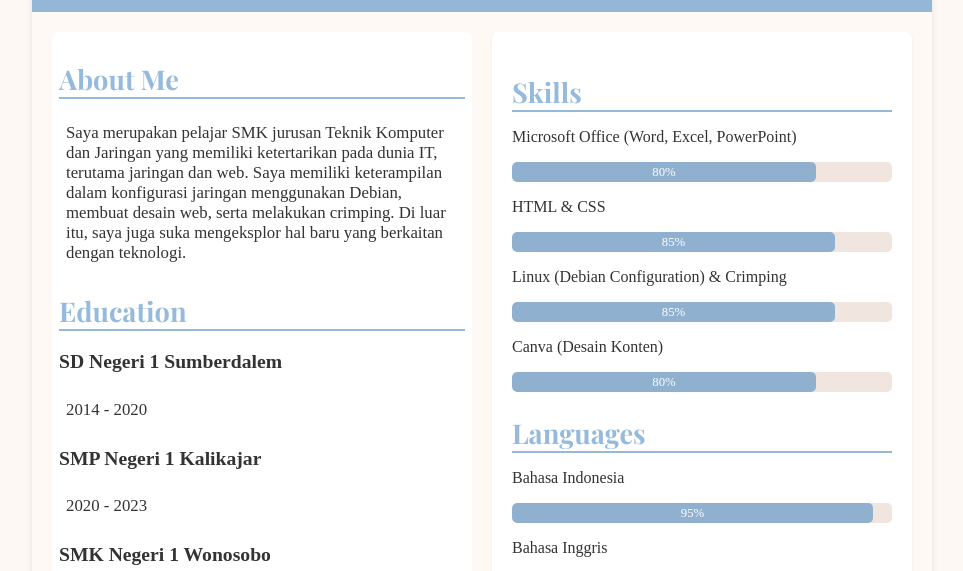
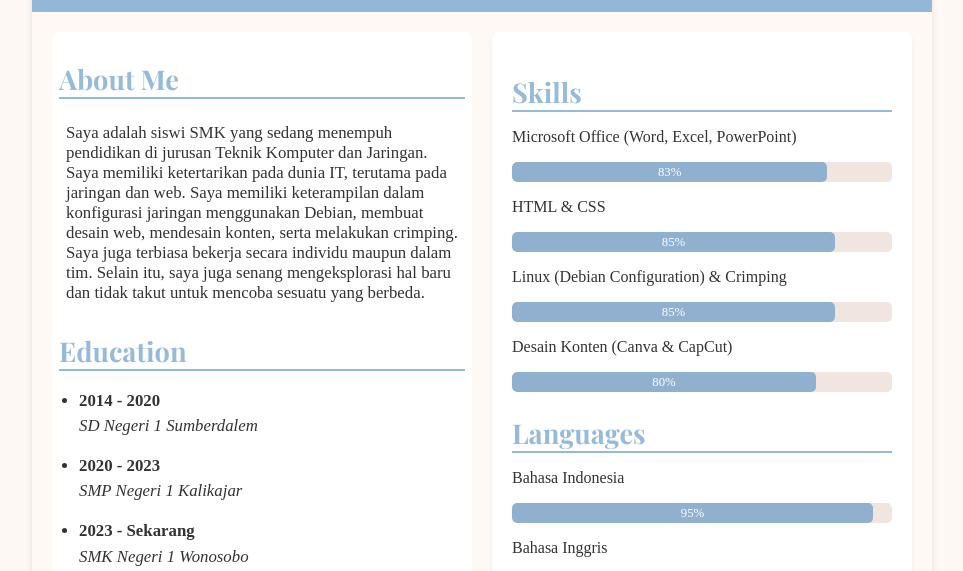
Before and after one commit to nesa-alin/nesaaa, a plain HTML site: page index.html in a window 1280 px wide. Shown: the part 368-939 px from the top of the page, without its empty margins (158-1121 px from the left). Drawn offline with nearby package versions, Linux system fonts and the light colour scheme.

Commit message:
Add files via upload

```diff
--- a/index.html
+++ b/index.html
@@ -35,21 +35,31 @@
       <section class="cv-left">
         <h2>About Me</h2>
         <p>
-         Saya merupakan pelajar SMK jurusan Teknik Komputer dan Jaringan
-         yang memiliki ketertarikan pada dunia IT, terutama jaringan dan web.
-         Saya memiliki keterampilan dalam konfigurasi jaringan menggunakan Debian,
-         membuat desain web, serta melakukan crimping.
-         Di luar itu, saya juga suka mengeksplor hal baru yang berkaitan dengan teknologi.
-
+        Saya adalah siswi SMK yang sedang menempuh pendidikan di jurusan Teknik Komputer dan Jaringan.
+        Saya memiliki ketertarikan pada dunia IT, terutama pada jaringan dan web.
+        Saya memiliki keterampilan dalam konfigurasi jaringan menggunakan Debian,
+        membuat desain web, mendesain konten, serta melakukan crimping.
+        Saya juga terbiasa bekerja secara individu maupun dalam tim.
+        Selain itu, saya juga senang mengeksplorasi hal baru dan tidak takut untuk mencoba sesuatu yang berbeda.
         </p>
 
         <h2>Education</h2>
-        <h3>SD Negeri 1 Sumberdalem</h3>
-        <p>2014 - 2020</p>
-        <h3>SMP Negeri 1 Kalikajar</h3>
-        <p>2020 - 2023</p>
-        <h3>SMK Negeri 1 Wonosobo</h3>
-        <p>2023 - Sekarang</p>
+        <div class="education-list">
+        <ul>
+          <li>
+          <strong>2014 - 2020</strong><br />
+          <em>SD Negeri 1 Sumberdalem</em>
+          </li>
+          <li>
+          <strong>2020 - 2023</strong><br />
+          <em>SMP Negeri 1 Kalikajar</em>
+          </li>
+          <li>
+          <strong>2023 - Sekarang</strong><br />
+          <em>SMK Negeri 1 Wonosobo</em>
+          </li>
+        </ul>
+        </div>
 
         <div class="social-media">
             <h2>Social Media</h2>
@@ -74,7 +84,7 @@
         <h2>Skills</h2>
         <p>Microsoft Office (Word, Excel, PowerPoint)</p>
         <div class="load">
-          <div class="progress" style="width: 80%">80%</div>
+          <div class="progress" style="width: 83%">83%</div>
         </div>
 
         <p>HTML & CSS</p>
@@ -87,7 +97,7 @@
           <div class="progress" style="width: 85%">85%</div>
         </div>
 
-        <p>Canva (Desain Konten)</p>
+        <p>Desain Konten (Canva & CapCut)</p>
         <div class="load">
            <div class="progress" style="width:80%">80%</div>
         </div>
@@ -100,7 +110,7 @@
 
               <p>Bahasa Inggris</p>
               <div class="load">
-                <div class="progress" style="width:75%">75%</div>
+                <div class="progress" style="width:80%">80%</div>
                 </div>
 
 
--- a/style.css
+++ b/style.css
@@ -61,6 +61,23 @@ body {
     border-radius: 7px;
 }
 
+.cv-left ul {
+  list-style-type: disc;
+  padding-left: 20px;
+  font-family: 'Merriweather', serif;
+  margin-bottom: 20px;
+}
+.education-list p {
+  font-family: 'Arial', sans-serif;
+  color: #333;
+  margin-bottom: 15px;
+}
+
+.cv-left ul li {
+  margin-bottom: 15px;
+  line-height: 1.5;
+}
+
 .cv-right {
     padding: 20px;
     background: #ffffff;
@@ -108,13 +125,13 @@ body {
 }
 
 .social-media ul li i {
-    color: #5d95c9a7;
+    color: #000000a7;
     margin-right: 10px;
 }
 
 .footer {
     text-align: center;
-    background: #5d95c9a7;
+    background:  #5d95c9a7;
     color: white;
     padding: 10px;
     font-size: 0.9rem;
```
